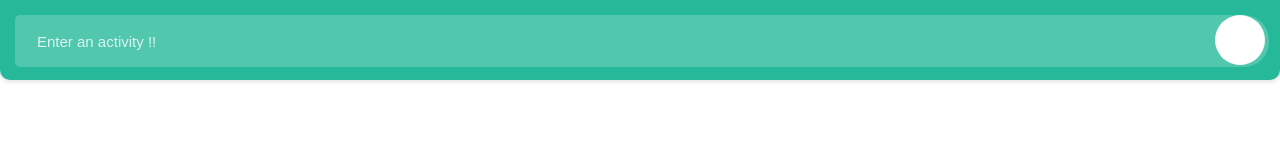
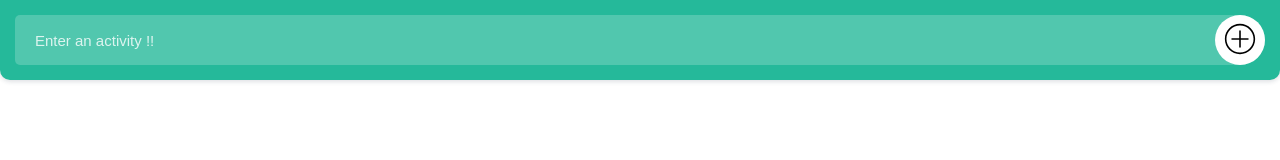
Before and after one commit to KiodaXacto/TodoList, a plain HTML site: page index.html in a window 1280 px wide. Drawn offline with Linux system fonts and the light colour scheme.

Commit message:
adding icon to the button (not finished yet)

```diff
--- a/CSS/style.css
+++ b/CSS/style.css
@@ -19,6 +19,7 @@ header input {
 	width: 100%;
 	height:50px;
 	float: left;
+	padding: 0px 60px 0px 0px;
 	font-size: 15px;
 	font-weight: 400;
 	text-indent: 20px;
@@ -31,6 +32,7 @@ header input {
 	border:0px;
 	outline: none;
 	box-shadow: none;
+	box-sizing: border-box;
 
 	--moz--appearance : none;
 	--webkit--appearance : none;
@@ -54,5 +56,13 @@ header button {
 	border-radius: 25px;
 	border:0px;
 	box-shadow: none;
+	overline:none;
 	background-color: #fff;
+
+	--moz--appearance : none;
+	--webkit--appearance : none;
+	--ms--appearance : none;
+	--o--appearance : none;
+	appearance : none;
 }
+}
--- a/index.html
+++ b/index.html
@@ -8,7 +8,7 @@
 <header>
 	<input type="text" placeholder="Enter an activity !!">
 	<button>
-
+	<svg class="svg-icon" viewBox="0 0 20 20"> <path d="M14.613,10c0,0.23-0.188,0.419-0.419,0.419H10.42v3.774c0,0.23-0.189,0.42-0.42,0.42s-0.419-0.189-0.419-0.42v-3.774H5.806c-0.23,0-0.419-0.189-0.419-0.419s0.189-0.419,0.419-0.419h3.775V5.806c0-0.23,0.189-0.419,0.419-0.419s0.42,0.189,0.42,0.419v3.775h3.774C14.425,9.581,14.613,9.77,14.613,10 M17.969,10c0,4.401-3.567,7.969-7.969,7.969c-4.402,0-7.969-3.567-7.969-7.969c0-4.402,3.567-7.969,7.969-7.969C14.401,2.031,17.969,5.598,17.969,10 M17.13,10c0-3.932-3.198-7.13-7.13-7.13S2.87,6.068,2.87,10c0,3.933,3.198,7.13,7.13,7.13S17.13,13.933,17.13,10"></path> </svg>
 	</button>
 </header>
 <script type="text/javascript" src="./js/main.js"></script>
```
